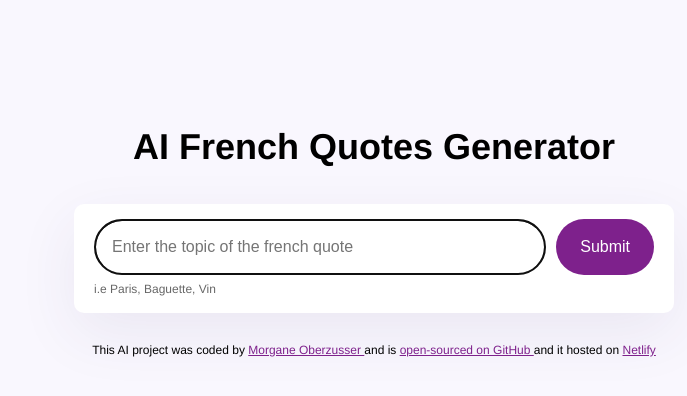
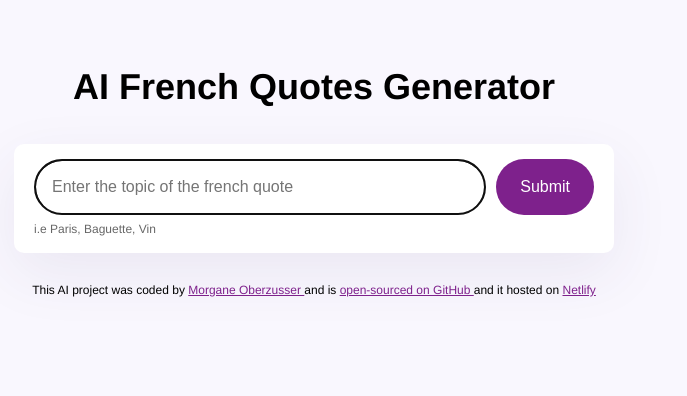
Before and after one commit to morgane2089/french-quotes-generator, a plain HTML site: page index.html in a window 1280 px wide. Shown: the whole page, without its empty margins (54-741 px from the left). Drawn offline with nearby package versions, Linux system fonts and the light colour scheme.

Commit message:
Update style.css

```diff
--- a/src/style.css
+++ b/src/style.css
@@ -5,7 +5,7 @@ body {
 }
 
 .container {
-    margin: 120px; auto;
+    margin: 60px; auto;
     max-width: 600px;
 }
 
```
